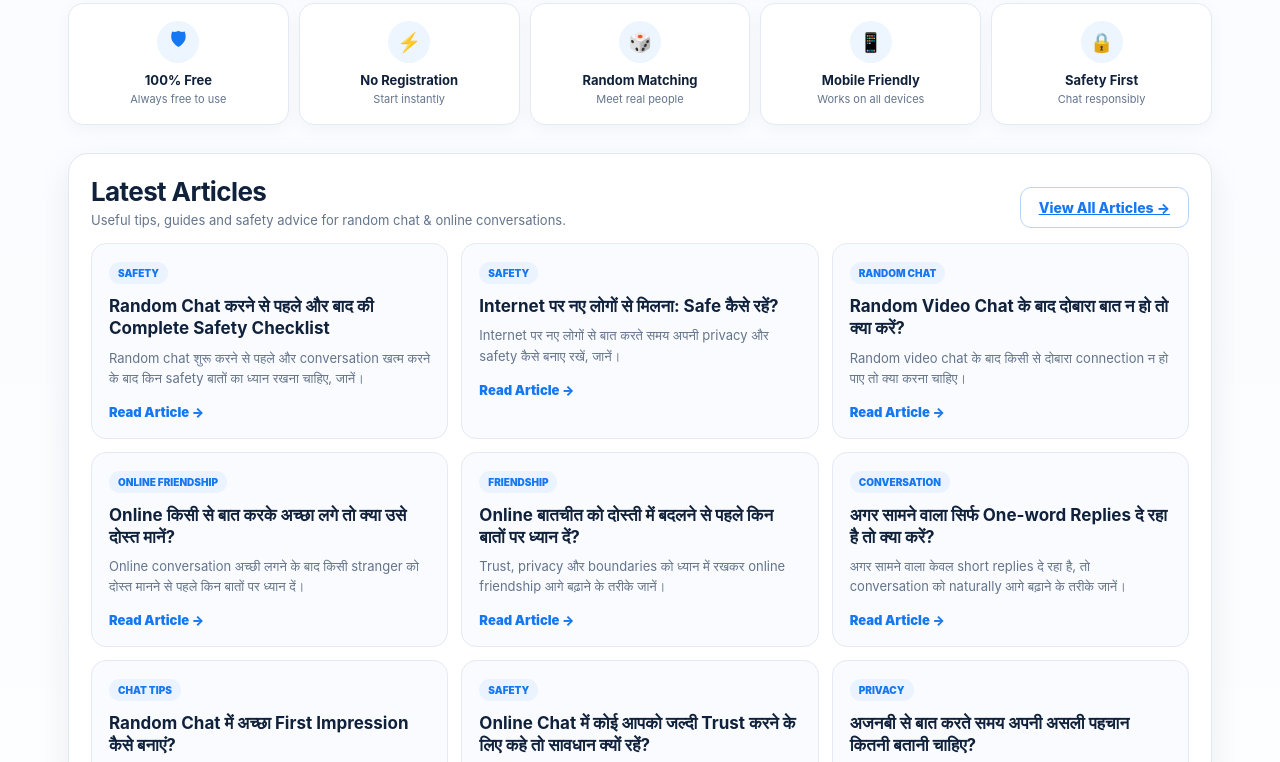
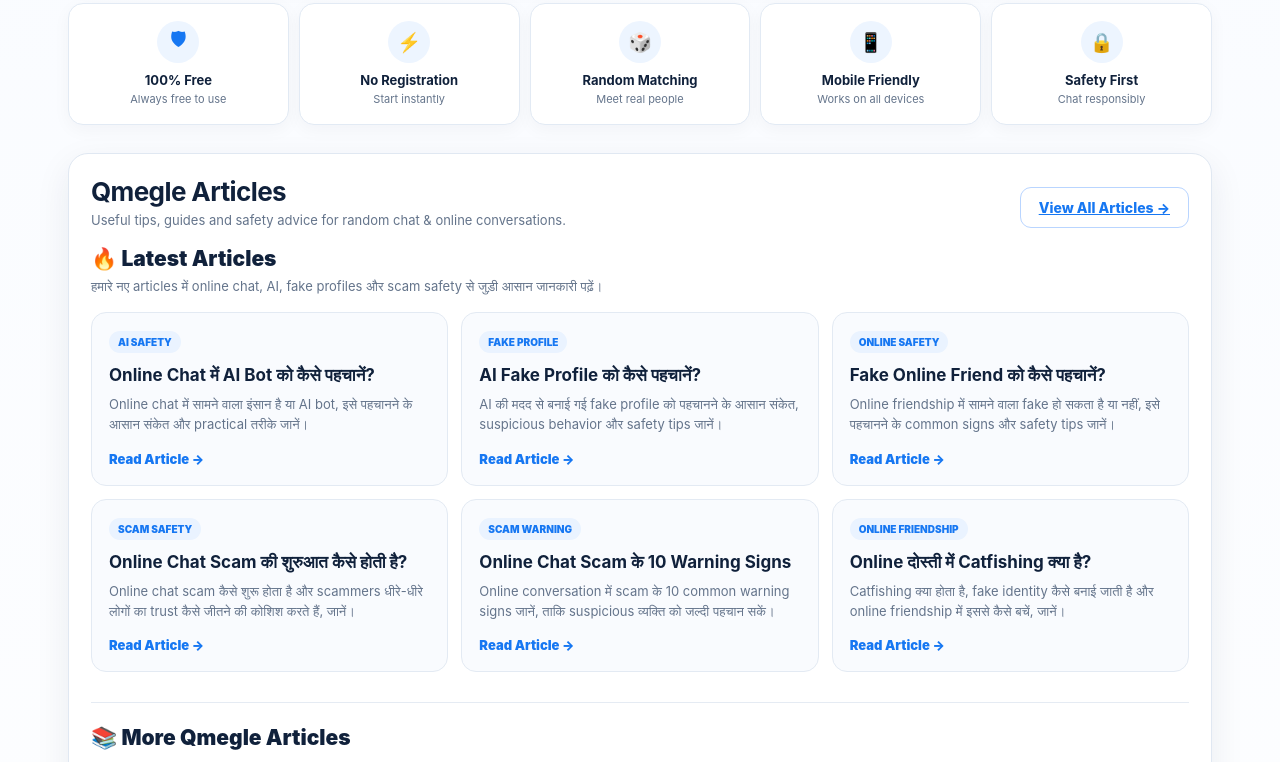
Before and after one commit to gajananbhadange842-cmyk/Qmegle, a website: page index.html in a window 1280 px wide. Shown: the part 942-1704 px from the top of the page. Drawn offline with nearby package versions, Linux system fonts and the light colour scheme; no server answers.

Commit message:
Update index.html

```diff
--- a/index.html
+++ b/index.html
@@ -59,7 +59,9 @@
       --radius: 18px;
     }
 
-    * { box-sizing: border-box; }
+    * {
+      box-sizing: border-box;
+    }
 
     html {
       scroll-behavior: smooth;
@@ -72,7 +74,9 @@
       color: var(--text);
     }
 
-    button, input, textarea {
+    button,
+    input,
+    textarea {
       font: inherit;
     }
 
@@ -81,6 +85,7 @@
     }
 
     /* HEADER */
+
     header {
       position: sticky;
       top: 0;
@@ -177,6 +182,7 @@
     }
 
     /* PAGE */
+
     main {
       max-width: 1180px;
       margin: auto;
@@ -184,6 +190,7 @@
     }
 
     /* HERO / VIDEO TOOL */
+
     .video-section {
       display: grid;
       grid-template-columns: .72fr 1.28fr;
@@ -403,6 +410,7 @@
     }
 
     /* CHAT TOOL */
+
     .chat-section {
       background: #fff;
       border: 1px solid #dfe7f2;
@@ -485,6 +493,7 @@
     }
 
     /* FEATURES */
+
     .features {
       display: grid;
       grid-template-columns: repeat(5, 1fr);
@@ -527,6 +536,7 @@
     }
 
     /* ARTICLES */
+
     .articles {
       margin-top: 28px;
       background: #fff;
@@ -554,6 +564,29 @@
       margin: 5px 0 0;
       color: var(--muted);
       font-size: 13px;
+    }
+
+    .latest-articles-title {
+      margin: 18px 0 5px;
+      font-size: 21px;
+      font-weight: 900;
+      color: var(--text);
+    }
+
+    .latest-articles-subtitle {
+      margin: 0 0 15px;
+      color: var(--muted);
+      font-size: 13px;
+      line-height: 1.6;
+    }
+
+    .older-articles-title {
+      margin: 30px 0 15px;
+      padding-top: 22px;
+      border-top: 1px solid var(--line);
+      font-size: 21px;
+      font-weight: 900;
+      color: var(--text);
     }
 
     .article-grid {
@@ -611,6 +644,7 @@
     }
 
     /* SEO CONTENT */
+
     .info,
     .faq {
       background: #fff;
@@ -654,6 +688,7 @@
     }
 
     /* FOOTER */
+
     footer {
       background: var(--navy);
       color: #aebed4;
@@ -700,6 +735,7 @@
     }
 
     /* REPORT MODAL */
+
     .modal {
       display: none;
       position: fixed;
@@ -745,7 +781,9 @@
     }
 
     /* MOBILE */
+
     @media (max-width: 900px) {
+
       .nav {
         display: none;
       }
@@ -777,9 +815,11 @@
       .footer-inner {
         grid-template-columns: repeat(2, 1fr);
       }
+
     }
 
     @media (max-width: 600px) {
+
       .header-inner {
         min-height: 64px;
         padding: 0 12px;
@@ -880,9 +920,11 @@
         grid-template-columns: 1fr 1fr;
         gap: 20px;
       }
+
     }
 
     @media (max-width: 390px) {
+
       .online-users-badge {
         display: none;
       }
@@ -890,6 +932,7 @@
       .footer-inner {
         grid-template-columns: 1fr;
       }
+
     }
   </style>
 </head>
@@ -912,22 +955,39 @@
     </nav>
 
     <div class="header-actions">
-      <button class="theme-btn" type="button" aria-label="Theme">☾</button>
-
-      <div class="online-users-badge" aria-live="polite">
+
+      <button
+        class="theme-btn"
+        type="button"
+        aria-label="Theme">
+        ☾
+      </button>
+
+      <div
+        class="online-users-badge"
+        aria-live="polite">
+
         <span class="online-dot"></span>
-        <span><strong id="onlineCount">0</strong> Online</span>
+
+        <span>
+          <strong id="onlineCount">0</strong> Online
+        </span>
+
       </div>
+
     </div>
 
   </div>
 </header>
 
+
 <main>
 
   <!-- VIDEO CHAT -->
 
-  <section id="video-chat" class="video-section">
+  <section
+    id="video-chat"
+    class="video-section">
 
     <div class="hero-copy">
 
@@ -945,9 +1005,19 @@
       </p>
 
       <div class="hero-points">
-        <div class="hero-point">⚡ Instant Start</div>
-        <div class="hero-point">🎲 Random Matching</div>
-        <div class="hero-point">📱 Mobile Friendly</div>
+
+        <div class="hero-point">
+          ⚡ Instant Start
+        </div>
+
+        <div class="hero-point">
+          🎲 Random Matching
+        </div>
+
+        <div class="hero-point">
+          📱 Mobile Friendly
+        </div>
+
       </div>
 
     </div>
@@ -956,6 +1026,7 @@
     <div class="video-tool">
 
       <div class="video-tool-head">
+
         <span class="tool-title">
           Free Random Video Chat
         </span>
@@ -963,6 +1034,7 @@
         <span class="tool-status">
           ● Ready to connect
         </span>
+
       </div>
 
 
@@ -1067,7 +1139,9 @@
 
   <!-- TEXT CHAT -->
 
-  <section class="chat-section" aria-label="Text chat">
+  <section
+    class="chat-section"
+    aria-label="Text chat">
 
     <div class="chat-title">
       Text Chat
@@ -1075,7 +1149,9 @@
 
     <div id="messages"></div>
 
-    <form id="chatForm" class="chat-form">
+    <form
+      id="chatForm"
+      class="chat-form">
 
       <input
         id="messageInput"
@@ -1097,53 +1173,111 @@
 
   <!-- FEATURES -->
 
-  <section class="features" aria-label="Qmegle features">
+  <section
+    class="features"
+    aria-label="Qmegle features">
 
     <div class="feature">
-      <div class="feature-icon">🛡</div>
-      <strong>100% Free</strong>
-      <span>Always free to use</span>
+
+      <div class="feature-icon">
+        🛡
+      </div>
+
+      <strong>
+        100% Free
+      </strong>
+
+      <span>
+        Always free to use
+      </span>
+
     </div>
 
+
     <div class="feature">
-      <div class="feature-icon">⚡</div>
-      <strong>No Registration</strong>
-      <span>Start instantly</span>
+
+      <div class="feature-icon">
+        ⚡
+      </div>
+
+      <strong>
+        No Registration
+      </strong>
+
+      <span>
+        Start instantly
+      </span>
+
     </div>
 
+
     <div class="feature">
-      <div class="feature-icon">🎲</div>
-      <strong>Random Matching</strong>
-      <span>Meet real people</span>
+
+      <div class="feature-icon">
+        🎲
+      </div>
+
+      <strong>
+        Random Matching
+      </strong>
+
+      <span>
+        Meet real people
+      </span>
+
     </div>
 
+
     <div class="feature">
-      <div class="feature-icon">📱</div>
-      <strong>Mobile Friendly</strong>
-      <span>Works on all devices</span>
+
+      <div class="feature-icon">
+        📱
+      </div>
+
+      <strong>
+        Mobile Friendly
+      </strong>
+
+      <span>
+        Works on all devices
+      </span>
+
     </div>
 
+
     <div class="feature">
-      <div class="feature-icon">🔒</div>
-      <strong>Safety First</strong>
-      <span>Chat responsibly</span>
+
+      <div class="feature-icon">
+        🔒
+      </div>
+
+      <strong>
+        Safety First
+      </strong>
+
+      <span>
+        Chat responsibly
+      </span>
+
     </div>
 
   </section>
 
 
   <!-- =========================================
-       LATEST ARTICLES
+       ARTICLES
        ========================================= -->
 
-  <section id="articles" class="articles">
+  <section
+    id="articles"
+    class="articles">
 
     <div class="section-head">
 
       <div>
 
         <h2>
-          Latest Articles
+          Qmegle Articles
         </h2>
 
         <p>
@@ -1161,6 +1295,171 @@
     </div>
 
 
+    <!-- =========================================
+         LATEST 6 ARTICLES
+         ========================================= -->
+
+    <h3 class="latest-articles-title">
+      🔥 Latest Articles
+    </h3>
+
+    <p class="latest-articles-subtitle">
+      हमारे नए articles में online chat, AI, fake profiles और scam safety से जुड़ी आसान जानकारी पढ़ें।
+    </p>
+
+
+    <div class="article-grid">
+
+
+      <!-- NEW ARTICLE -->
+
+      <article class="article-card">
+
+        <span class="article-tag">
+          AI SAFETY
+        </span>
+
+        <h3>
+          Online Chat में AI Bot को कैसे पहचानें?
+        </h3>
+
+        <p>
+          Online chat में सामने वाला इंसान है या AI bot, इसे पहचानने के आसान संकेत और practical तरीके जानें।
+        </p>
+
+        <a href="/articles/online-chat-ai-bot-kaise-pahchane.html">
+          Read Article →
+        </a>
+
+      </article>
+
+
+      <!-- NEW ARTICLE -->
+
+      <article class="article-card">
+
+        <span class="article-tag">
+          FAKE PROFILE
+        </span>
+
+        <h3>
+          AI Fake Profile को कैसे पहचानें?
+        </h3>
+
+        <p>
+          AI की मदद से बनाई गई fake profile को पहचानने के आसान संकेत, suspicious behavior और safety tips जानें।
+        </p>
+
+        <a href="/articles/ai-fake-profile-ko-kaise-pahchane.html">
+          Read Article →
+        </a>
+
+      </article>
+
+
+      <!-- NEW ARTICLE -->
+
+      <article class="article-card">
+
+        <span class="article-tag">
+          ONLINE SAFETY
+        </span>
+
+        <h3>
+          Fake Online Friend को कैसे पहचानें?
+        </h3>
+
+        <p>
+          Online friendship में सामने वाला fake हो सकता है या नहीं, इसे पहचानने के common signs और safety tips जानें।
+        </p>
+
+        <a href="/articles/fake-online-friend-ko-kaise-pahchane.html">
+          Read Article →
+        </a>
+
+      </article>
+
+
+      <!-- NEW ARTICLE -->
+
+      <article class="article-card">
+
+        <span class="article-tag">
+          SCAM SAFETY
+        </span>
+
+        <h3>
+          Online Chat Scam की शुरुआत कैसे होती है?
+        </h3>
+
+        <p>
+          Online chat scam कैसे शुरू होता है और scammers धीरे-धीरे लोगों का trust कैसे जीतने की कोशिश करते हैं, जानें।
+        </p>
+
+        <a href="/articles/online-chat-scam-ki-shuruaat-kaise-hoti-hai.html">
+          Read Article →
+        </a>
+
+      </article>
+
+
+      <!-- NEW ARTICLE -->
+
+      <article class="article-card">
+
+        <span class="article-tag">
+          SCAM WARNING
+        </span>
+
+        <h3>
+          Online Chat Scam के 10 Warning Signs
+        </h3>
+
+        <p>
+          Online conversation में scam के 10 common warning signs जानें, ताकि suspicious व्यक्ति को जल्दी पहचान सकें।
+        </p>
+
+        <a href="/articles/online-chat-scam-ki-shuruaat-10-warning-signs.html">
+          Read Article →
+        </a>
+
+      </article>
+
+
+      <!-- NEW ARTICLE -->
+
+      <article class="article-card">
+
+        <span class="article-tag">
+          ONLINE FRIENDSHIP
+        </span>
+
+        <h3>
+          Online दोस्ती में Catfishing क्या है?
+        </h3>
+
+        <p>
+          Catfishing क्या होता है, fake identity कैसे बनाई जाती है और online friendship में इससे कैसे बचें, जानें।
+        </p>
+
+        <a href="/articles/online-dosti-catfishing-kya-hai.html">
+          Read Article →
+        </a>
+
+      </article>
+
+    </div>
+
+
+    <!-- =========================================
+         OLDER ARTICLES
+         ========================================= -->
+
+    <h3 class="older-articles-title">
+      📚 More Qmegle Articles
+    </h3>
+
+
     <div class="article-grid">
 
 
@@ -1421,7 +1720,8 @@
           शुरू करने के practical ideas जानें।
         </p>
 
-        <a href="/articles/kya-kar-rahe-ho-se-aage-baat-kaise-shuru-kare.html">
+        <!-- CORRECTED URL -->
+        <a href="/articles/kya-kar-rahe-ho-se-aage-baat-kaise-shuru-hoti-hai.html">
           Read Article →
         </a>
 
@@ -1884,7 +2184,7 @@
       </article>
 
 
-      <!-- EXISTING SUPPORTING ARTICLE -->
+      <!-- SUPPORTING ARTICLE -->
 
       <article class="article-card">
 
@@ -1908,7 +2208,7 @@
       </article>
 
 
-      <!-- EXISTING SUPPORTING ARTICLE -->
+      <!-- SUPPORTING ARTICLE -->
 
       <article class="article-card">
 
@@ -1932,7 +2232,7 @@
       </article>
 
 
-      <!-- EXISTING SUPPORTING ARTICLE -->
+      <!-- SUPPORTING ARTICLE -->
 
       <article class="article-card">
 
@@ -1956,7 +2256,7 @@
       </article>
 
 
-      <!-- EXISTING SUPPORTING ARTICLE -->
+      <!-- SUPPORTING ARTICLE -->
 
       <article class="article-card">
 
@@ -1980,7 +2280,7 @@
       </article>
 
 
-      <!-- EXISTING SUPPORTING ARTICLE -->
+      <!-- SUPPORTING ARTICLE -->
 
       <article class="article-card">
 
@@ -2079,7 +2379,9 @@
 
   <!-- FAQ -->
 
-  <section id="faq" class="faq">
+  <section
+    id="faq"
+    class="faq">
 
     <h2>
       Frequently Asked Questions
@@ -2165,7 +2467,6 @@
 
   <div class="footer-inner">
 
-
     <div>
 
       <div class="footer-logo">
@@ -2246,7 +2547,6 @@
 
     </div>
 
-
   </div>
 
 </footer>
@@ -2254,7 +2554,9 @@
 
 <!-- REPORT MODAL -->
 
-<div id="reportModal" class="modal">
+<div
+  id="reportModal"
+  class="modal">
 
   <div class="modal-box">
 
```
